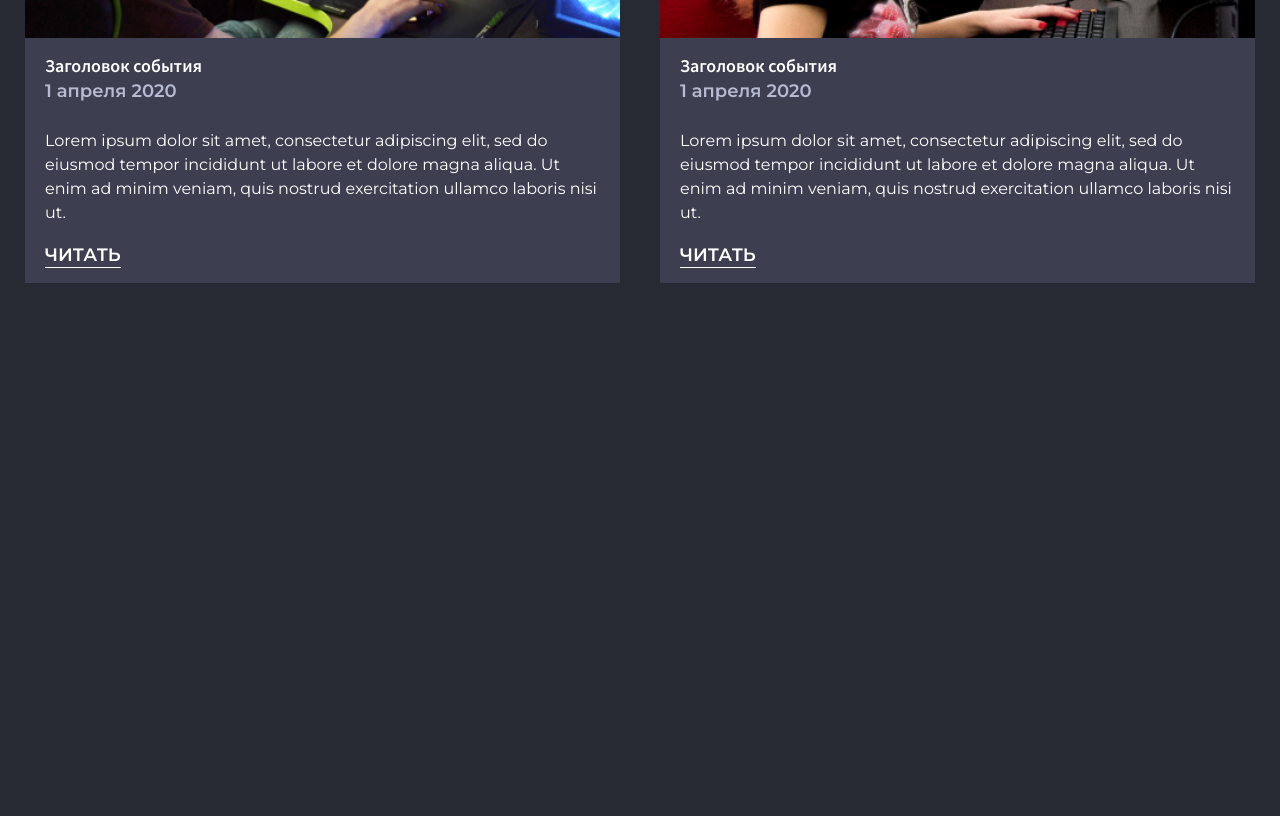
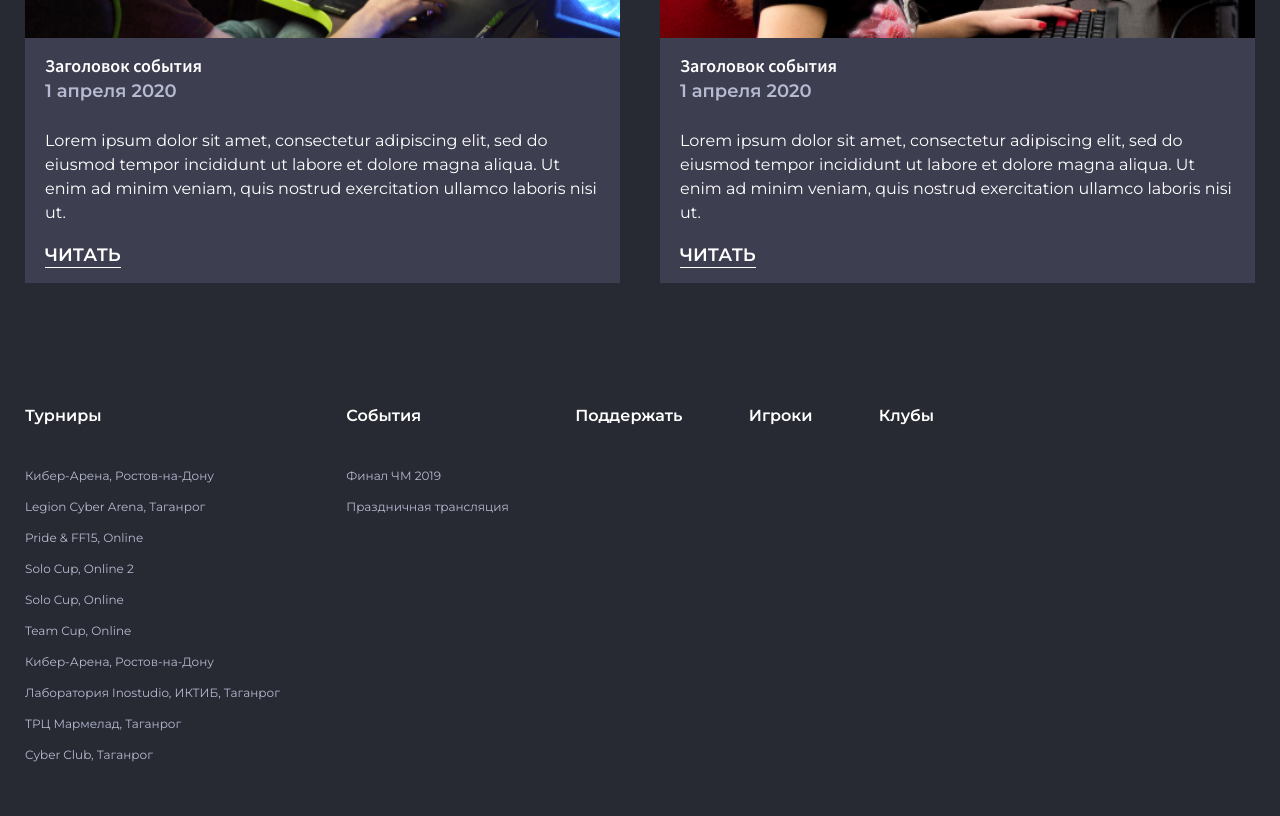
Before and after one commit to oleg-tgn/fhl_layout, a plain HTML site: page index.html in a window 1280 px wide. Shown: the part 4161-4977 px from the top of the page. Before the commit the page ends 4564 px from the top, so only its background shows below. Drawn offline with nearby package versions, Linux system fonts and the light colour scheme.

Commit message:
add footer

```diff
--- a/css/cards.css
+++ b/css/cards.css
@@ -129,6 +129,10 @@
         content: none;
     }
 
+    .card__image:hover::after {
+        content: none;
+    }
+
     .card__title {
         font-size: 16px;
         line-height: 1.2;
--- /dev/null
+++ b/css/footer.css
@@ -0,0 +1,83 @@
+.footer-menu {
+  width: 100%;
+  display: flex;
+  flex-direction: row;
+  justify-content: space-between;
+  margin: 0;
+  padding: 0;
+  list-style-type: none;
+  padding-bottom: 50px;
+}
+
+.footer-menu__link {
+  font-style: normal;
+  font-weight: 600;
+  font-size: 20px;
+  line-height: 25px;
+  color: #FFFFFF;
+  text-decoration: none;
+}
+
+.footer-menu__link:hover {
+  color: #B7BADF;
+}
+
+.footer-submenu {
+  display: flex;
+  flex-direction: column;
+  list-style-type: none;
+  margin: 35px 0 0 0;
+  padding: 0;
+}
+
+.footer-submenu__item:not(:last-child) {
+  margin-bottom: 7px;
+}
+
+.footer-submenu__link {
+  font-size: 16px;
+  line-height: 20px;
+  color: #B7BAD1;
+  text-decoration: none;
+}
+
+.footer-submenu__link:hover {
+  color: #fff;
+}
+
+.footer-menu__social {
+  color: #9B9CA9;
+  transition: color .3s ease;
+}
+
+.footer-menu__social:not(:last-child) {
+  margin-right: 40px;
+}
+
+.footer-menu__social:hover {
+  color: #fff;
+}
+
+@media (max-width: 1023px) {
+  .footer-menu {
+    flex-direction: column;
+  }
+
+  .footer-menu__item:not(:first-child) {
+    margin-top: 25px;
+  }
+
+  .footer-submenu {
+    margin-top: 25px;
+  }
+}
+
+@media (max-width: 1366px) {
+  .footer-menu__link {
+    font-size: 16px;
+  }
+
+  .footer-submenu__link {
+    font-size: 12px;
+  }
+}
--- a/css/style.css
+++ b/css/style.css
@@ -7,12 +7,15 @@
 @import url('popup.css');
 @import url('cards.css');
 @import url('menu.css');
+@import url('footer.css');
 
 
 body {
 	font-family: 'Montserrat', sans-serif;
 	color: #FFFFFF;
 	background: #272A33;
+	max-width: 100vw;
+	overflow-x: hidden;
 }
 
 img {
--- a/index.html
+++ b/index.html
@@ -193,6 +193,75 @@
         </div>
     </section>
 
+    <footer class="footer">
+        <div class="container">
+            <ul class="footer-menu">
+                <li class="footer-menu__item">
+                    <a href="#Турниры" class="footer-menu__link">Турниры</a>
+
+                    <ul class="footer-submenu">
+                        <li class="footer-submenu__item">
+                            <a href="#" class="footer-submenu__link">Кибер-Арена, Ростов-на-Дону</a>
+                        </li>
+                        <li class="footer-submenu__item">
+                            <a href="#" class="footer-submenu__link">Legion Cyber Arena, Таганрог</a>
+                        </li>
+                        <li class="footer-submenu__item">
+                            <a href="#" class="footer-submenu__link">Pride & FF15, Online</a>
+                        </li>
+                        <li class="footer-submenu__item">
+                            <a href="#" class="footer-submenu__link">Solo Cup, Online 2</a>
+                        </li>
+                        <li class="footer-submenu__item">
+                            <a href="#" class="footer-submenu__link">Solo Cup, Online</a>
+                        </li>
+                        <li class="footer-submenu__item">
+                            <a href="#" class="footer-submenu__link">Team Cup, Online</a>
+                        </li>
+                        <li class="footer-submenu__item">
+                            <a href="#" class="footer-submenu__link">Кибер-Арена, Ростов-на-Дону</a>
+                        </li>
+                        <li class="footer-submenu__item">
+                            <a href="#" class="footer-submenu__link">Лаборатория Inostudio, ИКТИБ, Таганрог</a>
+                        </li>
+                        <li class="footer-submenu__item">
+                            <a href="#" class="footer-submenu__link">ТРЦ Мармелад, Таганрог</a>
+                        </li>
+                        <li class="footer-submenu__item">
+                            <a href="#" class="footer-submenu__link">Cyber Club, Таганрог</a>
+                        </li>
+                    </ul>
+                </li>
+                <li class="footer-menu__item">
+                    <a href="#События" class="footer-menu__link">События</a>
+
+                    <ul class="footer-submenu">
+                        <li class="footer-submenu__item">
+                            <a href="#" class="footer-submenu__link">Финал ЧМ 2019</a>
+                        </li>
+                        <li class="footer-submenu__item">
+                            <a href="#" class="footer-submenu__link">Праздничная трансляция</a>
+                        </li>
+                    </ul>
+                </li>
+                <li class="footer-menu__item">
+                    <a href="#Поддержать" class="footer-menu__link">Поддержать</a>
+                </li>
+                <li class="footer-menu__item">
+                    <a href="#Игроки" class="footer-menu__link">Игроки</a>
+                </li>
+                <li class="footer-menu__item">
+                    <a href="#Клубы" class="footer-menu__link">Клубы</a>
+                </li>
+                <li class="footer-menu__item">
+                    <a href="#vk" class="footer-menu__social"><svg width="35" height="21"><use xlink:href="img/icons.svg#vk"></use></svg></a>
+                    <a href="#telegram" class="footer-menu__social"><svg width="29" height="26"><use xlink:href="img/icons.svg#telegram"></use></svg></a>
+                    <a href="#youtube" class="footer-menu__social"><svg width="32" height="21"><use xlink:href="img/icons.svg#youtube"></use></svg></a>
+                    <a href="#intagram" class="footer-menu__social"><svg width="26" height="26"><use xlink:href="img/icons.svg#instagram"></use></svg></a>
+                </li>
+            </ul>
+        </div>
+    </footer>
 
     <div class="modal fade" id="loginModal" tabindex="-1" role="dialog" aria-labelledby="exampleModalCenterTitle" aria-hidden="true">
         <div class="modal-dialog modal-dialog-centered popup__dialog" role="document">
```
Also changed, not shown: img/icons.svg, img/social/instagram.svg (added), img/social/telegram.svg (added), img/social/vk.svg (added), img/social/youtube.svg (added).
